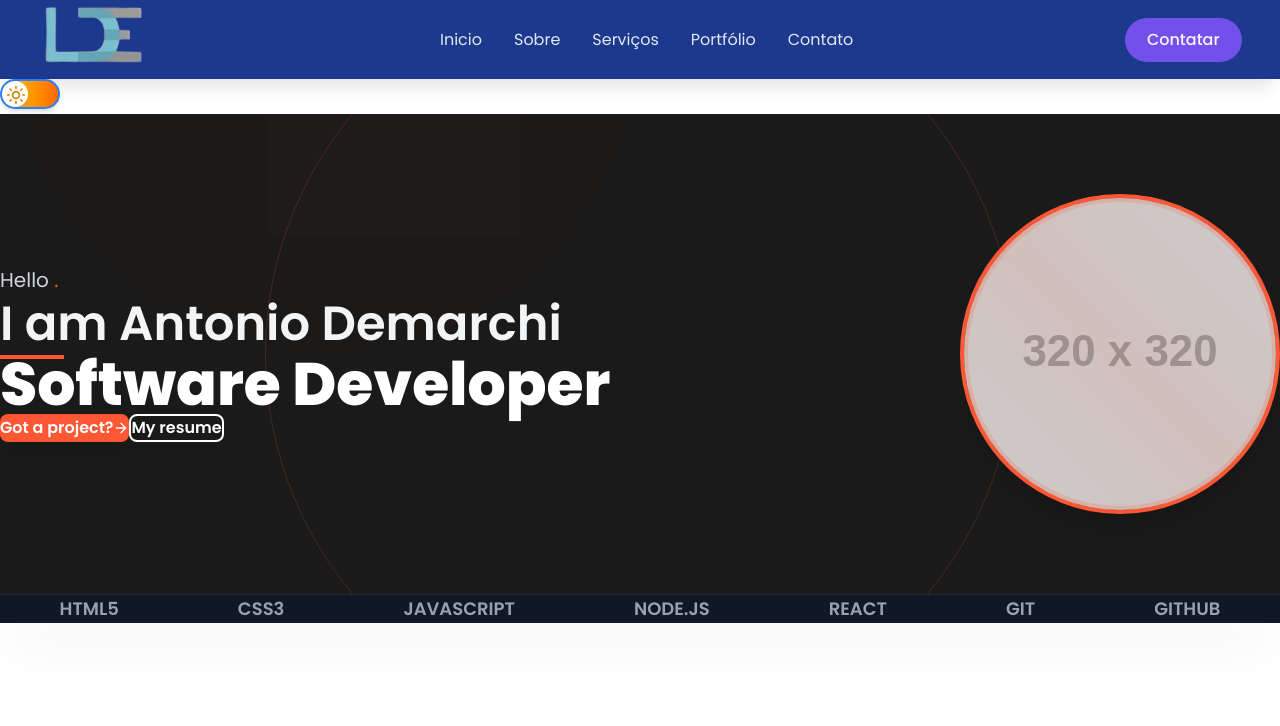
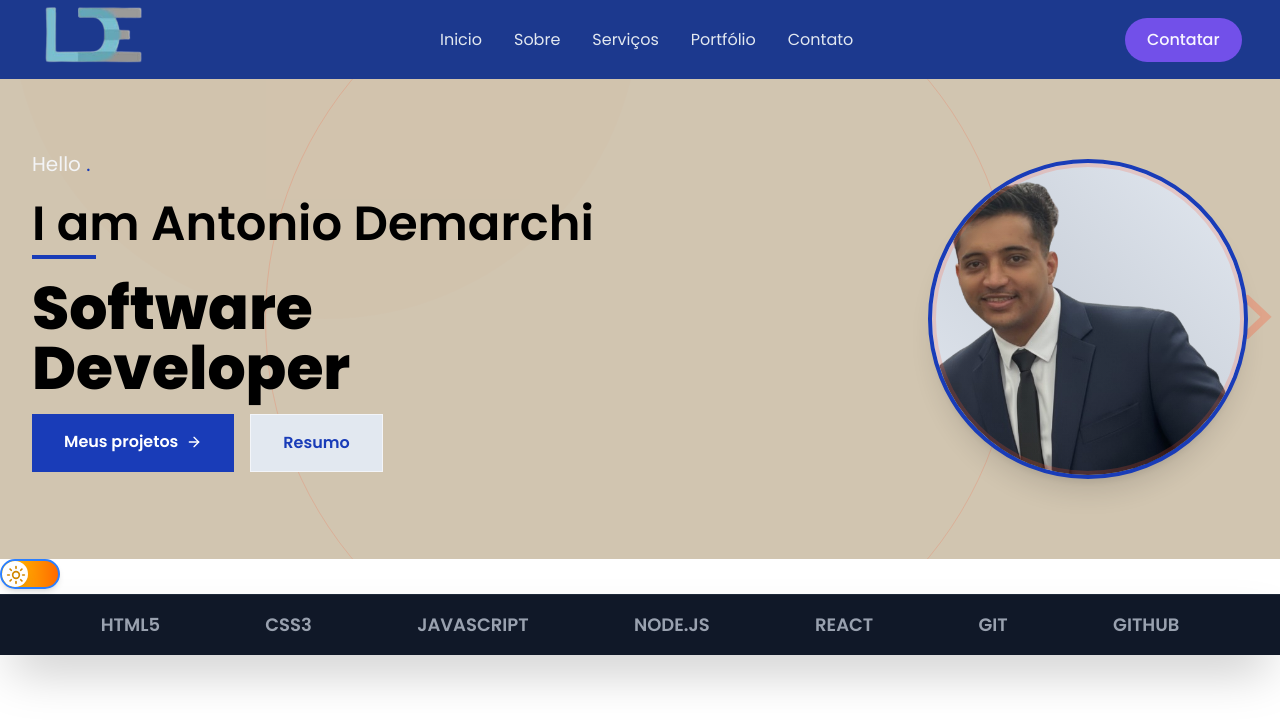
Before and after one commit to DemarchiWorking/portfolio-react-next, a Next.js app: page / in a window 1280 px wide. Shown: the top 726 px of the page. Built offline with nearby package versions, Linux system fonts and the light colour scheme.

Commit message:
feature/capa

```diff
--- a/src/app/globals.css
+++ b/src/app/globals.css
@@ -33,12 +33,12 @@ Dark: #111827
   /* Adicione mais para dark mode, ajustando valores para contraste */
 }
 
-/* Resets e estilos globais */
+/* Resets e estilos globais
 * {
   margin: 0;
   padding: 0;
   box-sizing: border-box;
-}
+}*/
 
 /* Seus estilos customizados para o ThemeToggle (mantenha como está) */
 .theme-toggle-track {
--- a/src/app/page.tsx
+++ b/src/app/page.tsx
@@ -12,8 +12,9 @@ export default function Home() {
   return (
     <div>
       <main>
+                <Apresentacao/>
+
                 <ThemeToggle />
-                <Apresentacao/>
                 <Barra />
                 { /* Componente de Apresentação
                 <Apresentacao
--- /dev/null
+++ b/src/components/atoms/Botao-Primary/botao.tsx
@@ -0,0 +1,42 @@
+
+
+//import Image from 'next/image';
+//import { label } from 'framer-motion/client';
+
+
+// Define os tipos de variantes de estilo
+type ButtonVariant = 'primary' | 'secondary';
+
+interface ButtonProps extends React.ButtonHTMLAttributes<HTMLButtonElement> {
+  children: React.ReactNode;
+  variant: ButtonVariant;
+}
+
+const Botao: React.FC<ButtonProps> = ({ children, variant = 'primary', className = '', ...props }) => {
+
+  // Mapeamento das classes Tailwind por variante
+  const baseClasses =
+    'px-8 py-4 flex font-semibold transition-all duration-300 ease-in-out whitespace-nowrap';
+
+  const variantClasses = {
+    // Botão Laranja/Coral
+    primary: 'bg-blue-800 text-white dark:bg-slate-200 hover:bg-blue-900 dark:text-slate-800 shadow-sombra-coral ',
+
+    // Botão Escuro com Borda
+    secondary: 'bg-slate-200 text-blue-800 hover:bg-slate-300 border border-white/60 hover:bg-gray-800'
+  };
+
+  // Combina as classes base, as classes da variante e quaisquer classes passadas
+  const combinedClasses = `${baseClasses} ${variantClasses[variant]} ${className}`;
+
+  return (
+    <button
+      className={combinedClasses}
+      {...props}
+    >
+      {children}
+    </button>
+  );
+};
+
+export default Botao;
--- /dev/null
+++ b/src/components/atoms/Botao-Primary/index.ts
@@ -0,0 +1 @@
+export * from './botao';
--- a/src/components/molecules/Apresentacao/apresentacao.tsx
+++ b/src/components/molecules/Apresentacao/apresentacao.tsx
@@ -2,6 +2,7 @@
 import React from 'react';
 import { motion, Variants } from 'framer-motion';
 import { ArrowRight } from 'lucide-react';
+import Botao from '@/components/atoms/Botao-Primary/botao';
 
 // --- Tipagem de Dados (Essencial para este componente) ---
 interface HeroData {
@@ -15,7 +16,7 @@ interface HeroData {
 const HERO_DATA: HeroData = {
     name: "Antonio Demarchi",
     title: "Software Developer",
-    photoUrl: "https://placehold.co/320x320/333/fff?text=Sua+Foto+Aqui", // Placeholder
+    photoUrl: "terno.png", // Placeholder
     resumeUrl: "/resume.pdf",
 };
 
@@ -53,11 +54,13 @@ export const Apresentacao = () => {
             id="apresentacao"
             // REDUÇÃO DE ALTURA: min-h-[70vh] alterado para min-h-[60vh]
             // Padding vertical ajustado de py-20 para py-16
-            className="relative bg-[#1a1a1a] text-white overflow-hidden flex items-center justify-center py-16 min-h-[60vh]"
+            //# light: 111827 dark: #F9FAFB #D1C5B0 #19142A #121F28
+            className="relative  dark:bg-[#121F28] bg-[#D1C5B0] text-white overflow-hidden flex items-center justify-center py-4 min-h-[60vh]"
             variants={containerVariants}
             initial="hidden"
             animate="visible"
         >
+
             {/* CORREÇÃO DE HIDRATAÇÃO: Injeta keyframes com tag <style> nativa para evitar Styled-JSX hash */}
             <style dangerouslySetInnerHTML={{__html: `
                 /* Classe de animação para o círculo de fundo */
@@ -88,37 +91,53 @@ export const Apresentacao = () => {
                 {/* Conteúdo Esquerdo: Texto e Botões */}
                 <div className="text-center md:text-left md:w-1/2 space-y-4 md:pr-8">
 
-                    <motion.p variants={itemVariants} className="text-xl text-gray-300">
-                        Hello <span className="text-[#ff5733]">.</span>
+                    <motion.p variants={itemVariants} className="text-xl text-gray-100">
+                        Hello <span className="text-blue-800">.</span> {/* text-[#ff5733] dark:*/}
                     </motion.p>
 
                     <motion.div variants={itemVariants} className="relative inline-block">
                         {/* Linha Laranja/Vermelha de Destaque */}
-                        <span className="absolute left-0 bottom-[-5px] w-16 h-1 bg-[#ff5733]"></span>
-                        <h2 className="text-4xl md:text-5xl font-semibold leading-tight text-gray-100">
+                        <span className="absolute left-0 bottom-[-5px] w-16 h-1 bg-blue-800"></span>
+                        <h2 className="text-4xl md:text-5xl font-semibold leading-tight text-black dark:text-slate-200">
                             I am {HERO_DATA.name}
                         </h2>
                     </motion.div>
 
-                    <motion.h3 variants={itemVariants} className="text-5xl md:text-6xl font-extrabold text-white pt-2">
+                    <motion.h3 variants={itemVariants} className="text-5xl text-black md:text-6xl font-extrabold pt-2 dark:text-slate-200">
                         {HERO_DATA.title}
                     </motion.h3>
 
-                    {/* Botões de Ação */}
+                    {/* Botões de Ação
+
                     <motion.div variants={itemVariants} className="mt-8 flex flex-col sm:flex-row justify-center md:justify-start space-y-4 sm:space-y-0 sm:space-x-4 pt-8">
                         <motion.a
                             href="#projetos"
-                            className="px-8 py-3 bg-[#ff5733] text-white font-semibold rounded-lg shadow-lg hover:bg-[#e04e2d] transition-colors transform hover:scale-[1.02] flex items-center justify-center"
+                            className="px-8 py-3 bg-blue-800 text-white font-semibold rounded-lg shadow-lg hover:bg-[#e04e2d] transition-colors transform hover:scale-[1.02] flex items-center justify-center"
                         >
-                            Got a project? <ArrowRight className="ml-2 w-4 h-4" />
+                            Meus projetos? <ArrowRight className="ml-2 w-4 h-4" />
                         </motion.a>
                         <motion.a
                             href={HERO_DATA.resumeUrl}
                             target="_blank"
                             className="px-8 py-3 border-2 border-white text-white font-semibold rounded-lg hover:bg-white hover:text-black transition-colors transform hover:scale-[1.02] flex items-center justify-center"
                         >
-                            My resume
+                            Resumo
                         </motion.a>
+                    </motion.div>*/}
+                    <motion.div>
+                            <div className="flex space-x-4">
+                                <Botao variant="primary" onClick={() => console.log('Navegar para projetos')}
+                                    >Meus projetos  <ArrowRight className="ml-2 w-4" />
+                                </Botao>
+                                <Botao variant="secondary">
+                                    Resumo
+                                </Botao>
+                            </div>
+                        </motion.div>
+                    <motion.div>
+
+
+
                     </motion.div>
                 </div>
 
@@ -126,8 +145,8 @@ export const Apresentacao = () => {
                 <motion.div
                     variants={itemVariants}
                     className="w-full md:w-1/2 mt-12 md:mt-0 flex justify-center md:justify-end"
-                >
-                    <div className="w-64 h-64 md:w-80 md:h-80 relative rounded-full overflow-hidden border-4 border-[#ff5733] shadow-xl bg-gray-700">
+                >   {/* Borda abaixo */}
+                    <div className="w-64 h-64 md:w-80 md:h-80 relative rounded-full overflow-hidden border-4 border-blue-800 dark:border-slate-900 shadow-xl bg-slate-200 dark:bg-[#000000]">
                         {/* Imagem de Perfil */}
                         <img
                             src={HERO_DATA.photoUrl}
@@ -135,7 +154,7 @@ export const Apresentacao = () => {
                             className="absolute inset-0 w-full h-full object-cover"
                         />
                         {/* Camada de Efeito Abstrato (para replicar a cor na borda) */}
-                        <div className="absolute inset-0 bg-gradient-to-tr from-transparent via-[#ff5733]/10 to-transparent flex items-center justify-center">
+                        <div className="absolute inset-0 bg-gradient-to-tr from-transparent via-slate-900/10 to-transparent flex items-center justify-center">
                             {/* Círculo interno para replicar o efeito de aura */}
                             <div className="w-full h-full rounded-full border-4 border-[#ff5733]/20 absolute"></div>
                         </div>
--- a/src/components/organisms/Navbar/navbar.module.css
+++ b/src/components/organisms/Navbar/navbar.module.css
@@ -10,6 +10,7 @@
 */
 .navbar {
   display: flex;
+
   justify-content: space-between;
   align-items: center;
   padding: 2px 3%;
@@ -28,6 +29,7 @@
 
 .nav-items {
   display: flex;
+  z-index: 1000; /* Use um valor alto, como 999 ou 1000 */
   gap: 32px;
   align-items: center;
   list-style: none;
@@ -38,6 +40,7 @@
 */
 .nav-items.open {
   flex-direction: column;
+
   position: absolute;
   top: 60px;
   left: 0;
--- a/tailwind.config.js
+++ b/tailwind.config.js
@@ -1,9 +1,9 @@
 /** @type {import('tailwindcss').Config} */
 export default {
   content: [
+    "./components/**/*.{js,ts,jsx,tsx,mdx}",  // Para Shadcn components
     "./src/**/*.{js,ts,jsx,tsx,mdx}",  // Já cobre src/app, src/components, etc.
     "./app/**/*.{js,ts,jsx,tsx,mdx}",  // Adicione se usar app/ sem src/
-    "./components/**/*.{js,ts,jsx,tsx,mdx}",  // Para Shadcn components
   ],
   darkMode: 'class',
   theme: {
@@ -11,11 +11,16 @@ export default {
       colors: {
         background: 'var(--background)',  // Mude para var() no v4 (sem hsl, pois vars são definidas no CSS)
         foreground: 'var(--foreground)',
+        'coral-destaque': '#FF584D', // Para o botão principal
+        'fundo-escuro': '#192328', // Para o botão secundário
 
         primary: {
           DEFAULT: 'var(--primary)',
           foreground: 'var(--primary-foreground)',
         },
+        boxShadow: {
+        'sombra-coral': 'inset 0 -4px 0 0 rgba(0, 0, 0, 0.2)', // Simula a profundidade sutil no botão 1
+      }
         // Adicione mais customizações do Shadcn aqui (ex: card, muted, etc.)
       },
     },
```
Also changed, not shown: public/terno.png (added), src/components/atoms/Botao-Primary/botao.module.css (added).
